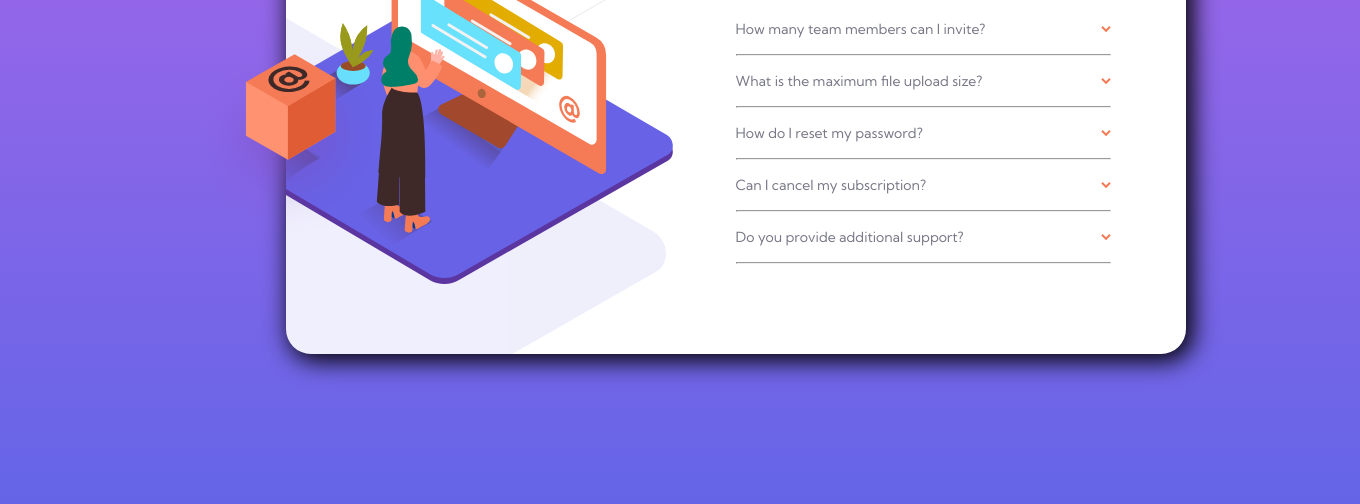
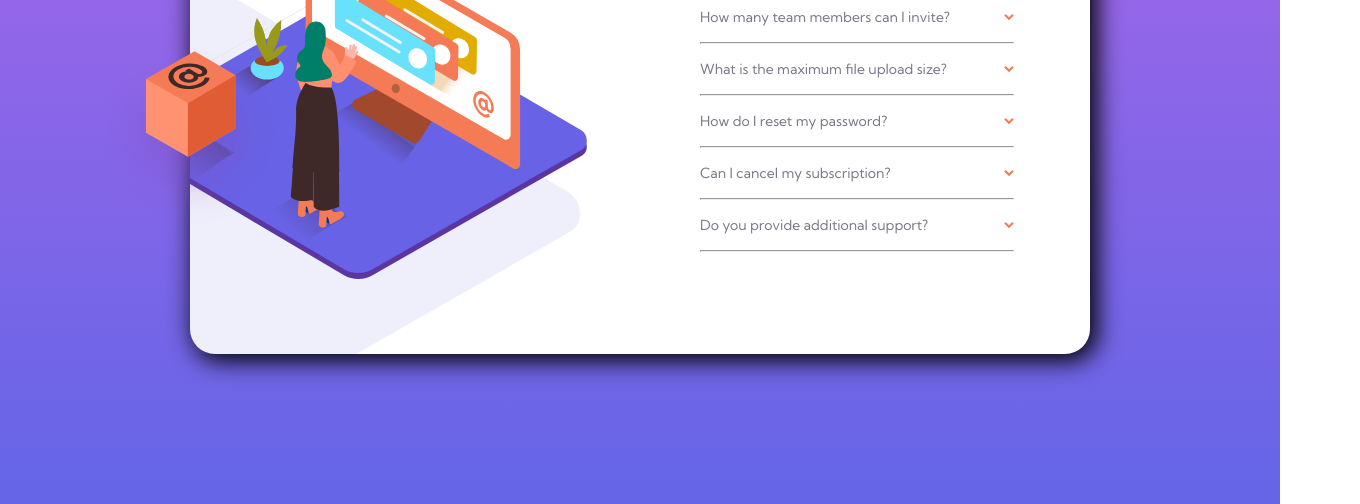
Before and after one commit to Kaedh/frontend-mentor-challenges, a plain HTML site: page src/faq-accordion-card/index.html in a window 1280 px wide. Shown: the part 296-800 px from the top of the page, 1360 px wide, since content can reach past the window. Drawn offline with Linux system fonts and the light colour scheme.

Commit message:
refactor

```diff
--- a/src/faq-accordion-card/css/style.css
+++ b/src/faq-accordion-card/css/style.css
@@ -19,100 +19,91 @@
     box-sizing: border-box;
 }
 
-html,
-body,
-#root {
-  height: 100vh;
-}
-
 body {
     display: flex;
     justify-content: center;
+    align-items: center;
+
+    height: 100vh;
+
+    font-size: 62.5%;
+    font-family: 'Kumbh Sans', sans-serif;
     background-image: linear-gradient(var(--soft-violet), var(--soft-blue));
-    font-family: 'Kumbh Sans', sans-serif;
 }
 
-.container {
-    display: flex;
-    justify-content: center;
-    align-items: center;
-    width: 1440px;
-    min-width: 1440px;
-    height: 100vh;
-}
-
-.container .box {
-    position: relative;
-    left: 7%;
-    top: 5%;
-    z-index: 2;
-
+li {
+    list-style-type: none;
 }
 
 .card {
+    position: relative;
+
     display: flex;
+
     width: 900px;
     height: 500px;
-
     background-color: white;
 
     border-radius: 25px;
     box-shadow: 5px 5px 25px 2px black;
+}
+
+.card .box {
+    position: absolute;
+    left: -95px;
+    top: 195px;
+    z-index: 3;
+}
+
+.card .img-wrapper {
+    position: relative;
+    width: 50%;
+    height: 100%;
     overflow: hidden;
 }
 
-.img-wrapper {
-    position: relative;
-    display: flex;
-    flex-direction: column;
-    width: 50%;
+.card .img-wrapper .woman {
+    position: absolute;
+    bottom: 75px;
+    left: -75px;
+    z-index: 2;
 }
 
-.img-wrapper .woman {
+.card .img-wrapper .background {
     position: absolute;
-    top: 0;
-    bottom: 0;
-    left: -85px;
-    margin: auto;
-    overflow: hidden;
+    top: -315px;
+    left: -575px;
     z-index: 1;
 }
 
-.img-wrapper .background-woman {
-    position: absolute;
-    top: -55%;
-    left: -585px;
-    width: auto;
-}
-
-li {
-    list-style: none;
-}
-
-
-.accordion-container {
+.card .accordion-container {
     display: flex;
     flex-direction: column;
+
     justify-content: center;
-    margin: 75px;
     width: 50%;
-}
+    padding: 60px;
+ }
 
-.accordion-container h1 {
+ .card .accordion-container h1 {
+    height: 10%;
+    margin-bottom: 40px;
     color: var(--very-dark-desatured-blue);
-    margin-bottom: 20px;
-}
+    font-size: 2rem;
+ }
 
-.accordion li {
-    font-size: 14px;
+.card .accordion-container .accordion {
+    height: 90%;
+    width: 95%;
+    font-size: 10px;
     color: var(--light-grey);
-    line-height: 50px;
 }
 
 .accordion-container li .list-header {
     display: flex;
     align-items: center;
     justify-content: space-between;
+    line-height: 50px;
 }
 
 .accordion-container li h2 {
@@ -147,6 +138,10 @@ li {
     color: var(--very-dark-desatured-blue);
 }
 
+.accordion-container li:focus .expand-btn {
+    transform: rotate(180deg);
+}
+
 .accordion li:focus hr {
     display: none;
 }
--- a/src/faq-accordion-card/index.html
+++ b/src/faq-accordion-card/index.html
@@ -1,5 +1,6 @@
 <!DOCTYPE html>
 <html lang="en">
+
 <head>
   <meta charset="UTF-8">
   <meta name="viewport" content="width=device-width, initial-scale=1.0">
@@ -11,13 +12,15 @@
   <title>Frontend Mentor | FAQ Accordion Card</title>
 
 </head>
+
 <body>
-  <div class="container">
+  <div class="card">
+
     <img class="box" src="images/illustration-box-desktop.svg" alt="">
-    <div class="card">
+
     <div class="img-wrapper">
       <img class="woman" src="images/illustration-woman-online-desktop.svg" alt="">
-        <img class="background-woman" src="images/bg-pattern-desktop.svg" alt="">
+      <img class="background" src="images/bg-pattern-desktop.svg" alt="">
     </div>
 
     <div class="accordion-container">
@@ -84,4 +87,5 @@
   </div>
   </div>
 </body>
+
 </html>
```
Lines whose indentation alone changed are shown as unchanged.
